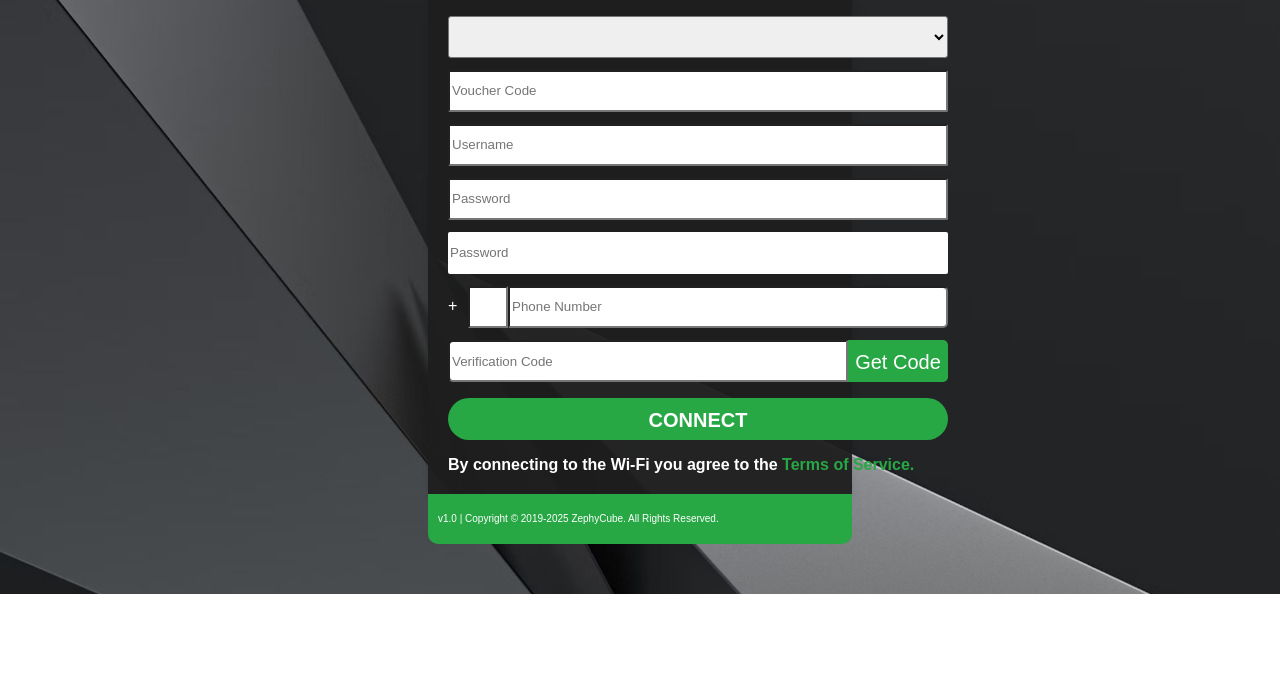
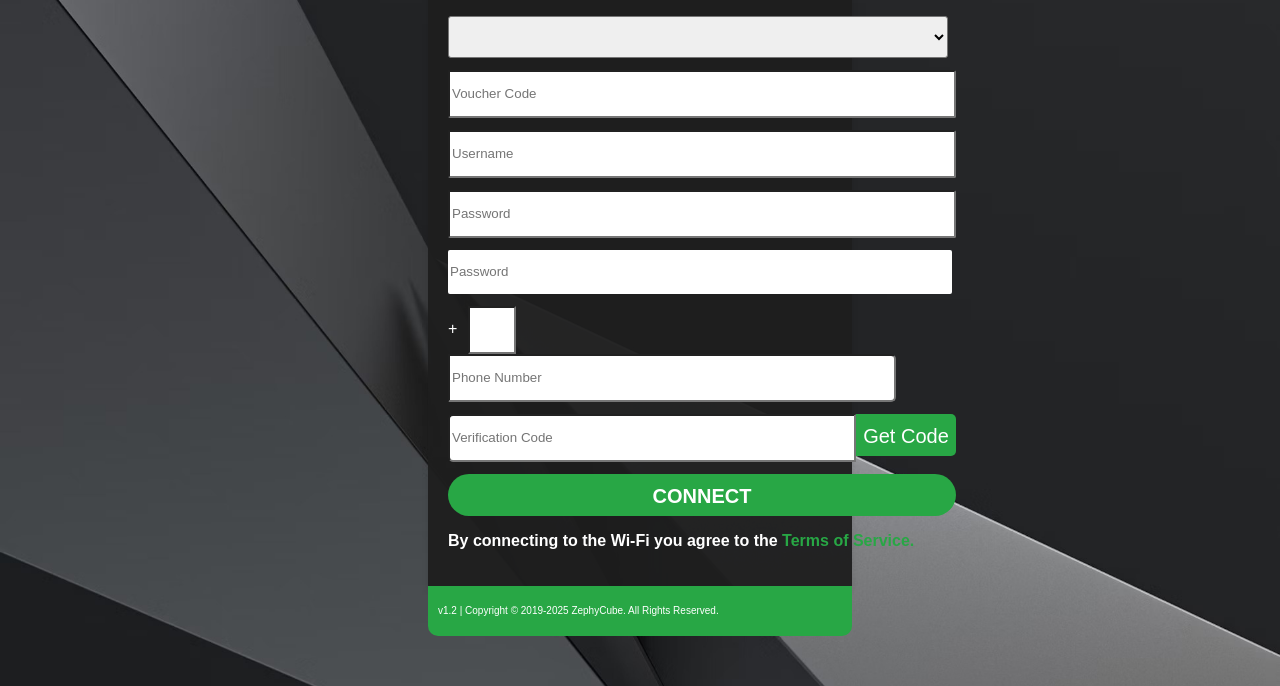
Before and after one commit to AeCyrexus/omada-captive-portal, a plain HTML site: page index.html in a window 1280 px wide. Shown: the part 334-1020 px from the top of the page. Before the commit the page ends 928 px from the top, so only its background shows below. Drawn offline with Linux system fonts and the light colour scheme; no server answers.

Commit message:
addded <html>

```diff
--- a/index.html
+++ b/index.html
@@ -1,12 +1,14 @@
-<meta http-equiv="Content-Type" content="text/html; charset=utf-8"/>
+<!DOCTYPE html>
+<html lang="en">
+<head>
+	<meta charset="UTF-8">
 	<meta name="viewport" content="width=device-width, initial-scale=1.0">
 	<meta http-equiv="Cache-control" content="public">
 	<title>ZephyCube Network</title>
 	<link rel="icon" type="image/png" href="logo.png">
 	<link rel="stylesheet" href="index.css" type="text/css" />
-
+</head>
 <body class="portal">
-<!-- Preloader -->
 	<div id="preloader">
 		<div class="loader">
 			<svg viewBox="0 0 80 80">
@@ -24,8 +26,6 @@
 			</svg>
 		</div>
 	</div>
-<!-- Container -->
-<!-- Header -->
 	<div class="container">
 		<div class="container-header"><h3 id="greeting"></h3></div>
 		<img class="logo" src="logo.png" alt="Logo">
@@ -64,10 +64,8 @@
 					<p>By connecting to the Wi-Fi you agree to the <a href="#" id="terms-link" class="terms-link">Terms of Service.</a></p>
 			</div>
 		</div>
-		<div class="container-footer">v1.0 | Copyright © 2019-2025 ZephyCube. All Rights Reserved.</div>
+		<div class="container-footer">v1.2 | Copyright © 2019-2025 ZephyCube. All Rights Reserved.</div>
 	</div>
-
-<!-- Terms of Service Modal -->
 	<div id="terms-modal" class="modal">
 	  <div class="modal-content">
 		<span class="close">&times;</span>
@@ -103,7 +101,6 @@
 		<p>Please ensure that you comply with these terms while using this Wi-Fi.</p>
 	  </div>
 	</div>
-
 	<div id="form-auth-msg">
 	  <div id="form-auth-outer">
 		  <div id="form-auth-close"></div>
@@ -121,5 +118,6 @@
 	</div>
 
 	<script src="jquery.min.js"></script>
+	<script src="index.js"></script>
 </body>
-<script src="index.js"></script>
+</html>
```
Also changed, not shown: 3 other files. Lines whose indentation alone changed are shown as unchanged.
